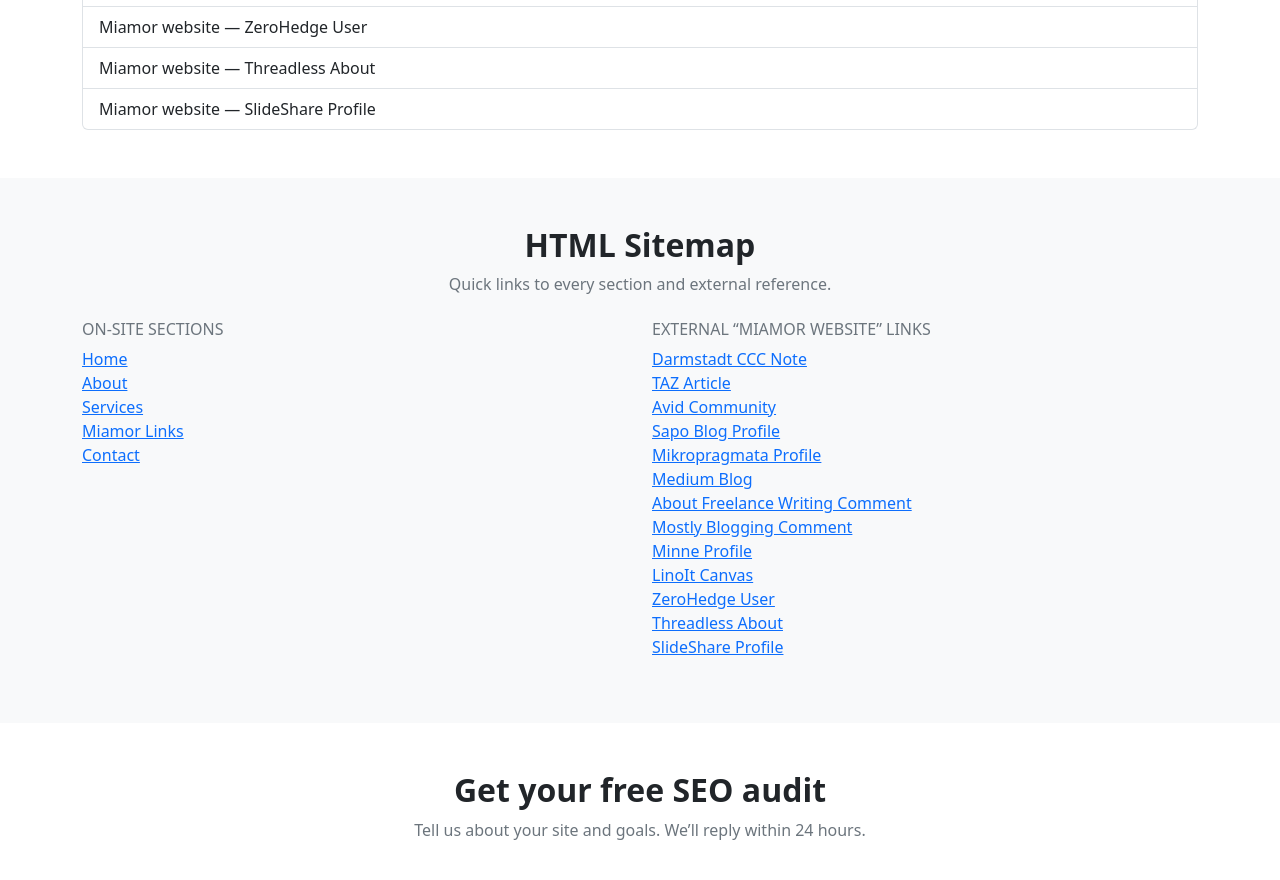
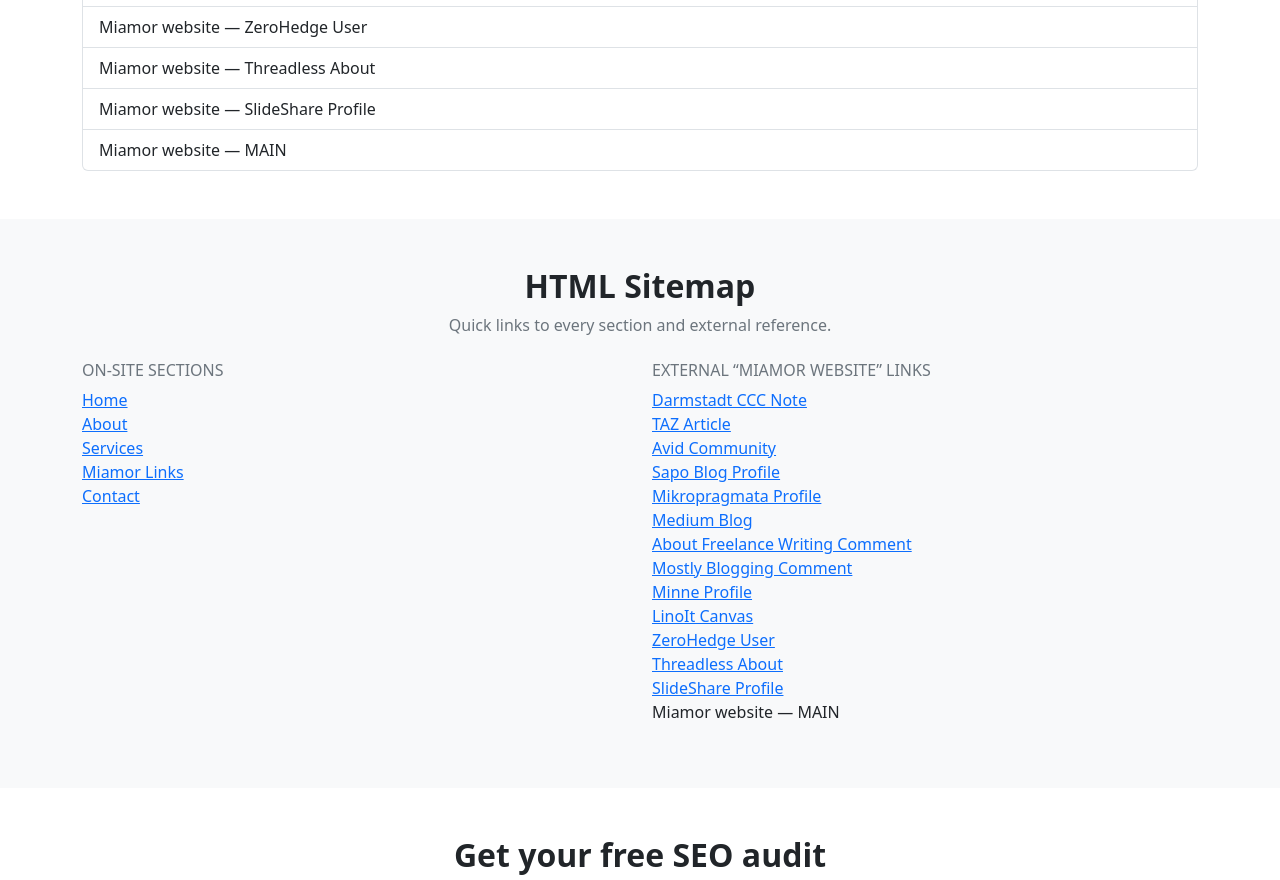
Before and after one commit to Khartoon002/khartoon002.github.com, a plain HTML site: page index.html in a window 1280 px wide. Shown: the part 2040-2920 px from the top of the page. Drawn offline with nearby package versions, Linux system fonts and the light colour scheme.

Commit message:
Update index.html

```diff
--- a/index.html
+++ b/index.html
@@ -200,6 +200,7 @@
       <a href="https://www.zerohedge.com/user/EuC4QHG70MNj85JJfmYLa39tBq43" class="list-group-item list-group-item-action" target="_blank" rel="noopener">Miamor website — ZeroHedge User</a>
       <a href="https://miamorsss.threadless.com/about" class="list-group-item list-group-item-action" target="_blank" rel="noopener">Miamor website — Threadless About</a>
       <a href="https://www.slideshare.net/cowefi3899" class="list-group-item list-group-item-action" target="_blank" rel="noopener">Miamor website — SlideShare Profile</a>
+      <a href="https://miamorweb.site" class="list-group-item list-group-item-action" target="_blank" rel="noopener">Miamor website — MAIN</a>
     </div>
   </div>
 </section>
@@ -239,6 +240,7 @@
           <li><a href="https://www.zerohedge.com/user/EuC4QHG70MNj85JJfmYLa39tBq43" target="_blank" rel="noopener">ZeroHedge User</a></li>
           <li><a href="https://miamorsss.threadless.com/about" target="_blank" rel="noopener">Threadless About</a></li>
           <li><a href="https://www.slideshare.net/cowefi3899" target="_blank" rel="noopener">SlideShare Profile</a></li>
+          <li><a href="https://miamorweb.site" class="list-group-item list-group-item-action" target="_blank" rel="noopener">Miamor website — MAIN</a></li>
         </ul>
       </div>
     </div>
```
